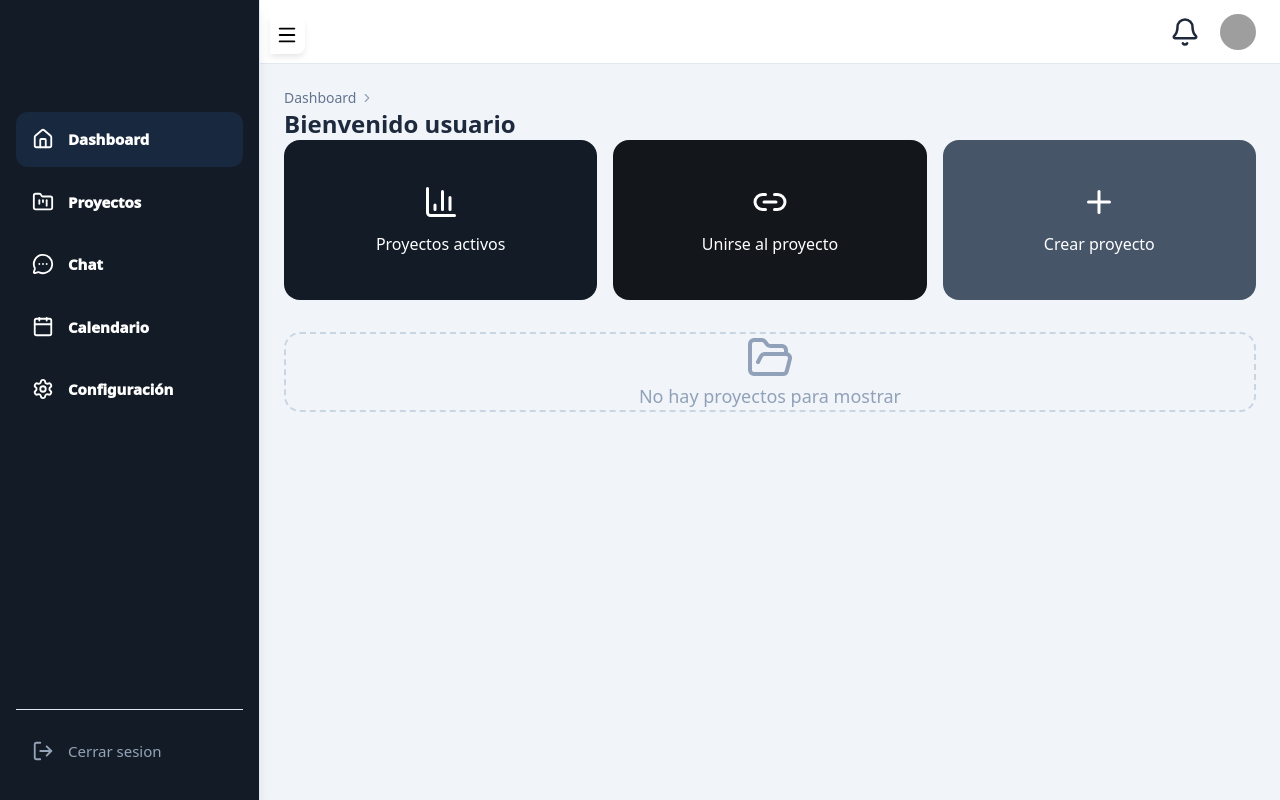
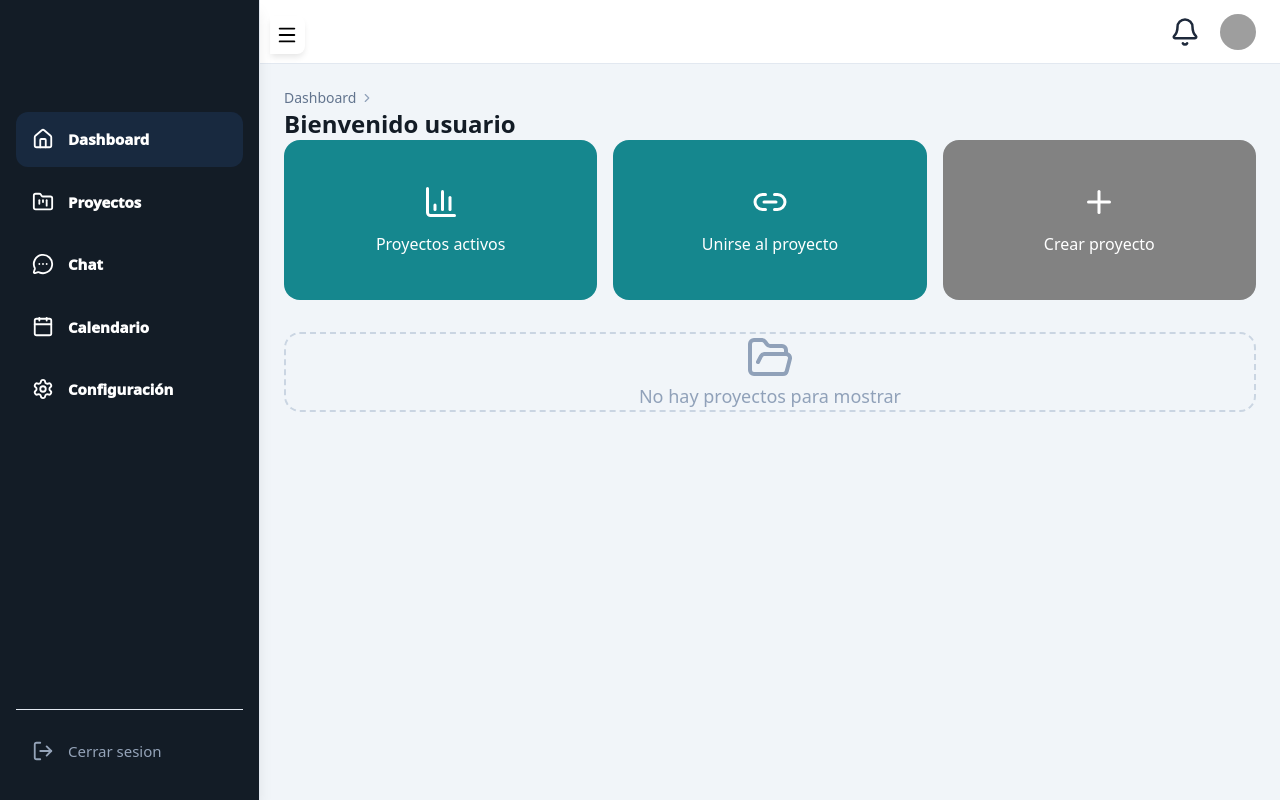
Before and after one commit to KevSyndrome/perseo-front-end, a React (Vite) app: page /dashboard in a window 1280 px wide. Built offline with nearby package versions, Linux system fonts and the light colour scheme; grey boxes are pictures that could not be loaded.

Commit message:
feature_dashboard_cards

```diff
--- a/src/app/Components/Card.jsx
+++ b/src/app/Components/Card.jsx
@@ -2,7 +2,8 @@ export default function Card({ icon, label, color, onClick }) {
   return (
     <button
       onClick={onClick}
-      className={`flex w-full min-h-[160px] flex-col items-center justify-center gap-3 rounded-xl p-8 text-white transition hover:brightness-90 cursor-pointer ${color}`}
+      style={{ backgroundColor: color }}
+      className="flex w-full min-h-[160px] flex-col items-center justify-center gap-3 rounded-xl p-8 text-white transition hover:brightness-90 cursor-pointer"
     >
       {icon}
       <span className="text-base font-medium">{label}</span>
--- a/src/app/Pages/Dashboard.jsx
+++ b/src/app/Pages/Dashboard.jsx
@@ -13,24 +13,25 @@ const Dashboard = () => {
   return (
     <div className="flex h-full w-full flex-col">
       <Breadcrumb />
-      <h1 className="text-2xl font-bold text-slate-800">Bienvenido usuario</h1>
+      <h1 style={{color: "var(--color-primary)"}}className="text-2xl font-bold text-slate-800">Bienvenido usuario</h1>
 
       <div  className="flex flex-1 flex-col gap-8 pt-6">
         <div className="grid grid-cols-3 gap-4">
           <Card
             icon={<BarChart3 size={36} />}
+
             label="Proyectos activos"
-            color="bg-primary hover:bg-primary-hover"
+            color="var(--color-selection)"
           />
           <Card
             icon={<Link2 size={36} />}
             label="Unirse al proyecto"
-            color="bg-secondary hover:bg-secondary-hover"
+            color="var(--color-selection)"
           />
           <Card
             icon={<Plus size={36} />}
             label="Crear proyecto"
-            color="bg-tertiary hover:bg-tertiary-hover"
+            color="var(--color-grey)"
           />
         </div>
 
--- a/src/styles/branding.css
+++ b/src/styles/branding.css
@@ -5,6 +5,7 @@
   --color-selection: #15878E;
   --color-blanco: #FFFFFF;
   --color-negro: #000000;
+  --color-grey: #828282;
 
   --accent: #f59e0b;
   --success: #22c55e;
```
